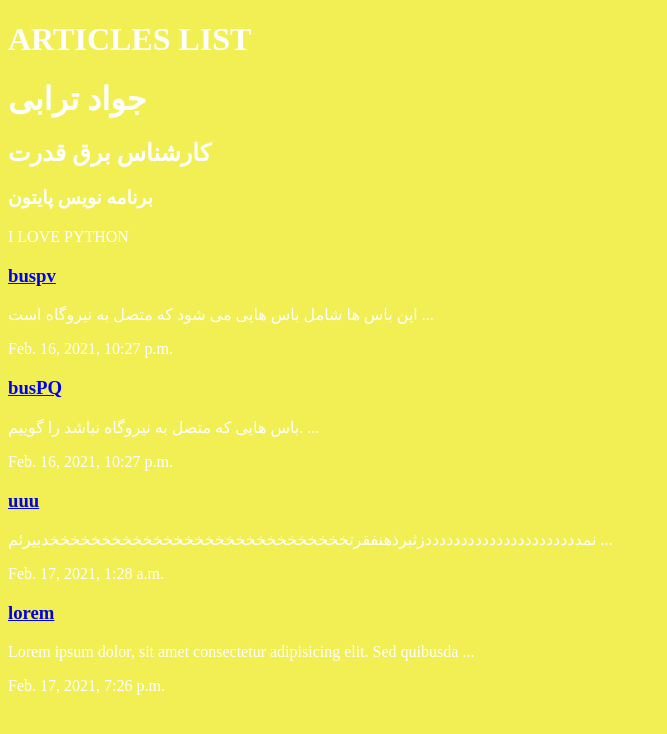
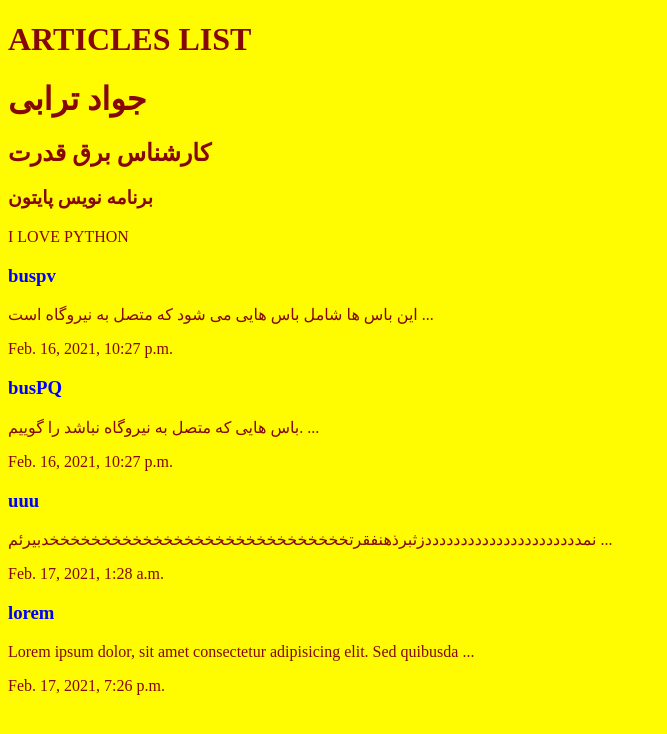
Before and after one commit to javadtorabi2528840/mydjangoBlog, a Django app: page /articles/ in a window 1280 px wide. Shown: the top 734 px of the page, without its empty margins (0-667 px from the left). Run offline with Django 3.2, Linux system fonts and the light colour scheme; data comes from the database, SQL or seed files in the repository.

Commit message:
detailes

```diff
--- a/articles/templates/articles/articleslist.html
+++ b/articles/templates/articles/articleslist.html
@@ -6,7 +6,7 @@
     <meta http-equiv="X-UA-Compatible" content="IE=edge">
     <meta name="viewport" content="width=device-width, initial-scale=1.0">
     <title>ARTICLES</title>
-    <link rel ="stylesheet" href="{% static 'styles.css' %}">
+    <link rel ="stylesheet" href="{% static "styles.css" %}">
 </head>
 <body>
     <div class="container">
--- a/assets/styles.css
+++ b/assets/styles.css
@@ -1,4 +1,8 @@
 body {
-    background-color:rgb(241, 239, 83);
-    color:white;
+    background-color: rgb(255, 251, 1);
+    color: rgb(133, 7, 7);
 }
+a,a:hover,a:visited {
+    color: blue;
+    text-decoration: none;
+}
```
